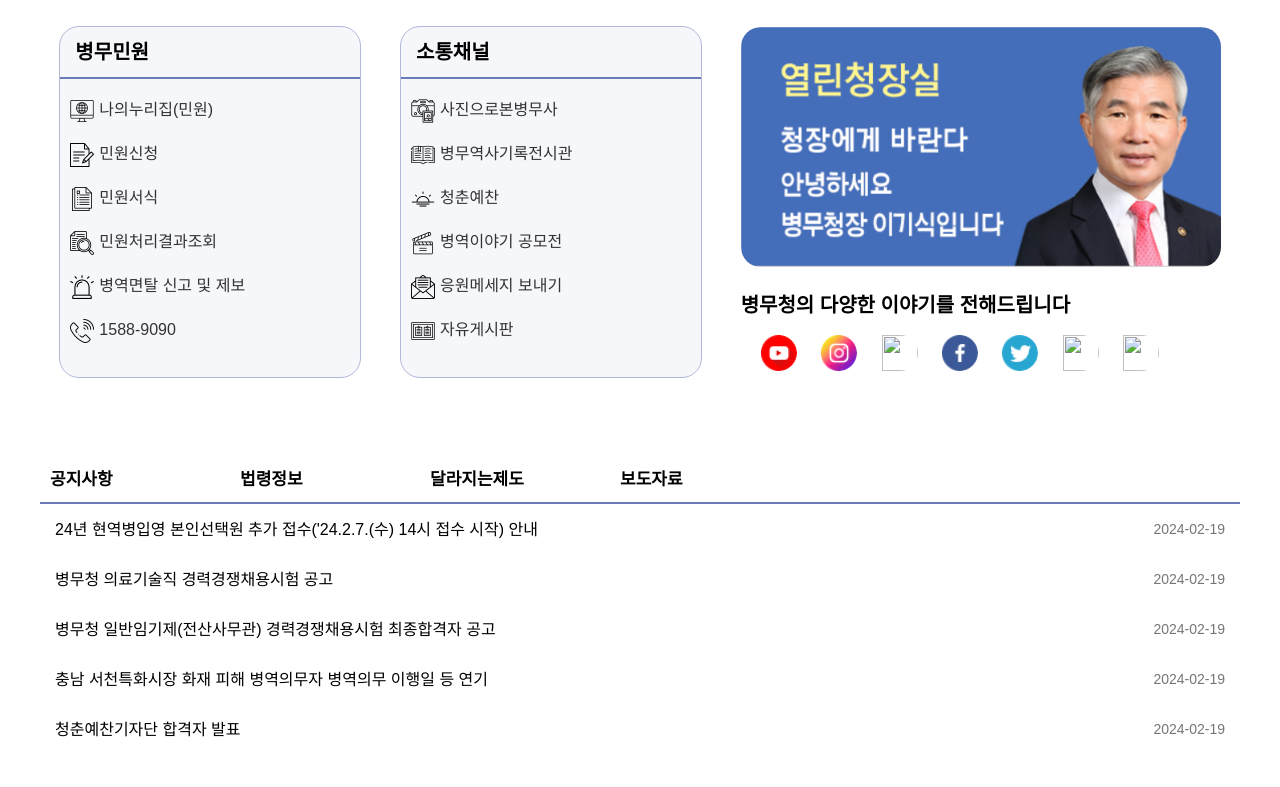
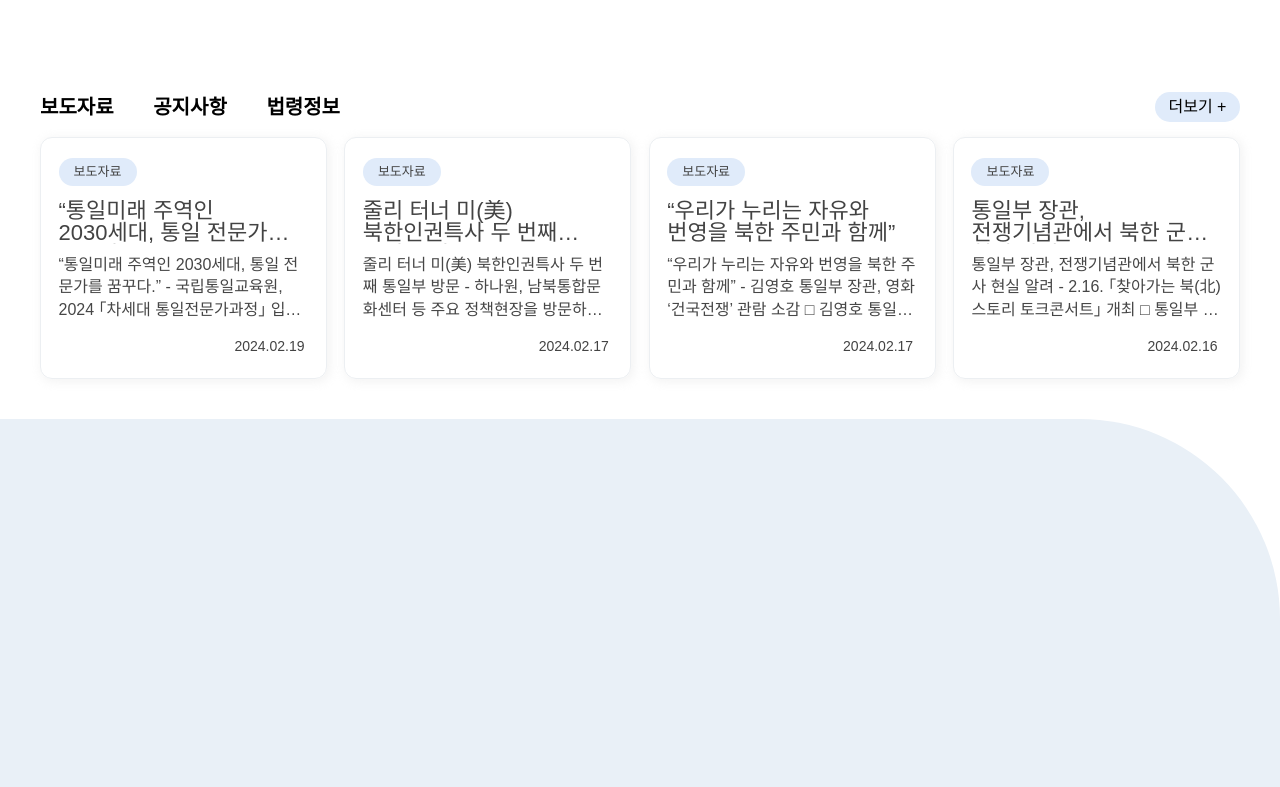
Before and after one commit to lsy1168/project1, a plain HTML site: page index.html in a window 1280 px wide. Shown: the part 973-1760 px from the top of the page. Drawn offline with nearby package versions, Linux system fonts and the light colour scheme; a web font is replaced by a local one.

Commit message:
전체수정

```diff
--- a/css/style.css
+++ b/css/style.css
@@ -7,7 +7,7 @@ footer {
 }
 hr {
   margin: 0;
-  border-top: 1px solid #B1B8D9;
+  border-top: 1px solid #b1b8d9;
 }
 .inner {
   width: 100%;
@@ -101,7 +101,7 @@ header {
   font-weight: bold;
   margin-left: 10px;
 }
-.logo > h1 a{
+.logo > h1 a {
   color: black;
 }
 .logo > .logo_img1 {
@@ -125,17 +125,17 @@ header {
   margin: auto;
   font-size: 20px;
 }
-.header_gnb li a{
+.header_gnb li a {
   color: black;
 }
 /* gnb 1뎁스 */
-.header_gnb li a:hover{
+.header_gnb li a:hover {
   color: #30488c;
 }
-.header_gnb .w100{
+.header_gnb .w100 {
   position: absolute;
   width: 100%;
-  background-color: #e0ebfa ;
+  background-color: #e0ebfa;
   left: 0;
   top: 9.4rem;
   height: 0px;
@@ -144,13 +144,13 @@ header {
   transition: padding 0.5s;
   box-shadow: 0 2px 2px rgb(0, 0, 0 / 7%);
 }
-.header_gnb li:hover .w100{
+.header_gnb li:hover .w100 {
   height: auto;
   padding: 20px 0;
   box-shadow: 0 10px 10px rgba(0, 0, 0, 0.3);
 }
 /* gnb 2뎁스  */
-.header_gnb li .inner{
+.header_gnb li .inner {
   display: flex;
 }
 .header_gnb li ul li {
@@ -159,7 +159,7 @@ header {
   border-left: 1px solid #c9c9c9;
   padding-left: 10px;
   padding-right: 10px;
-  display:  flex;
+  display: flex;
   flex-direction: column;
   border-right: 1px solid #c9c9c9;
 }
@@ -179,7 +179,7 @@ header {
   margin-bottom: 3px;
   font-size: 0.8em;
 }
-.header_gnb li ul li dl dd{
+.header_gnb li ul li dl dd {
   margin-top: 3px;
 }
 .header_gnb li ul li dl dt a {
@@ -210,20 +210,45 @@ main {
   margin: auto;
   height: 500px;
 }
+
 .main_banner {
   width: 100%;
   height: 100%;
+  position: relative;
+	overflow: hidden;
+  box-shadow: 2px 2px 8px 2px rgba(221, 221, 221, 0.3);
 }
-.main_banner img {
-  width: 100%;
-  height: 100%;
-  border-radius: 20px;
+.main_banner > div[class*='slide']{
+	position: absolute;
+	width: 100%;
+	height: 100%;
+	left: 0;
+	top: 0;
+	opacity: 0;
+	transition: opacity 2s;
+}
+.main_banner > div[class*='slide'].on{
+  opacity: 1;
+}
+.slide1 {
+	background: url(../img/CAIS_HPIS_1.jpg) no-repeat center top/cover;
+  border-radius: 25px;
+
+}
+.slide2 {
+	background: url(../img/CAIS_HPIS_2.jpg) no-repeat center top/cover;
+  border-radius: 25px;
+}
+.slide3 {
+	background: url(../img/CAIS_HPIS_3.jpg) no-repeat center top/cover;
+  border-radius: 25px;
 }
 .section_2 {
+  padding: 40px 0;
   max-width: 1200px;
   width: 100%;
   margin: auto;
-  height: 250px;
+  height: 280px;
 }
 .main_top {
   display: flex;
@@ -258,7 +283,7 @@ main {
   font-weight: bold;
   color: #30488c;
 }
-.main_top_box2:hover{
+.main_top_box2:hover {
   background: yellow;
 }
 .main_top_box2 a {
@@ -304,187 +329,129 @@ main {
   margin: 20px;
   color: black;
 }
+/* 섹션 3  */
 .section_3 {
+  padding: 40px 0;
   max-width: 1200px;
   width: 100%;
   margin: auto;
-  height: 500px;
+  height: 100%;
+}
+.section3_top {
+  height: 60px;
+  width: 100%;
   display: flex;
+  flex-direction: row;
+  align-items: center;
+  justify-content: space-between;
 }
-.section_left {
-  width: 25%;
-  height: 350px;
-  margin: auto;
+.section3_top_left {
   display: flex;
-  justify-content: space-evenly;
-  flex-direction: column;
+  flex-direction: row;
   align-items: center;
-  background: #F6F7FB;
-  border-radius: 20px;
-  border: 1px solid #B1B8D9;
+  justify-content: space-between;
+  width: 300px;
 }
-.section_left_2 {
-  width: 25%;
-  height: 350px;
-  margin: auto;
-  display: flex;
-  justify-content: space-evenly;
-  flex-direction: column;
-  align-items: center;
-  background: #F6F7FB;
-  border-radius: 20px;
-  border: 1px solid #B1B8D9;
-
-}
-.section_right {
-  width: 40%;
-  height: 350px;
-  margin: auto;
-}
-.section_right img {
-  border-radius: 20px;
-  width: 100%;
-}
-.section_right_bottom{
-  padding-top: 25px;
-  width: 100%;
-  height: 90px;
-}
-.section_right_bottom h2{
-  font-size: 20px;
-  font-weight:700;
-  padding-bottom: 20px;
-}
-.section_right_bottom img{
-  width: 36px;
-  height: 36px;
-  padding-left: 20px;
-
-}
-.s3_left_top {
-  width: 100%;
-  height: 50px;
-  border-bottom: 2px solid #6C7AB9 ;
-}
-.s3_left_bottom {
-  width: 100%;
-  height: 100%;
-  padding-left: 20px;
-}
-.h3_1 {
-  width: 100%;
-  margin: auto;
+.section3_top_left a {
+  color: black;
   font-size: 20px;
   font-weight: bold;
-  line-height: 50px;
-  padding-left: 15px;
 }
-.s3_left_bottom_icons {
+.section3_top_left_box {
+}
+.section3_top_right {
+}
+.section3_top_box_right_box {
+  width: 85px;
+  height: 30px;
+  background: #e0ebfa;
+  border-radius: 25px;
+  text-align: center;
+  line-height: 30px;
+}
+.section3_top_box_right_box a {
+  color: black;
+}
+.section3_bottom {
+  width: 100%;
+  display: flex;
+  flex-direction: row;
+  justify-content: space-between;
+}
+.section3_bottom_box {
+  width: 285px;
+  height: 240px;
+  border: 1px solid #eceff2;
+  border-radius: 12px;
+  box-shadow: 2px 2px 8px 2px rgba(221, 221, 221, 0.3);
   display: flex;
   flex-direction: column;
-  width: 100%;
-  height: 85%;
+  justify-content: space-evenly;
 }
-.s3_left_bottom_icon {
-  height: 24px;
-  width: 285px;
-  padding-top: 20px;
-}
-.s3_left_bottom_icon img {
-  vertical-align:middle;
-}
-.s3_left_bottom_icon a{
-  padding-left: 5px;
-  color: #333;
-}
-/* 섹션3_2 */
-
-.s3_left_top_2 {
-  width: 100%;
-  height: 50px;
-  border-bottom: 2px solid #6C7AB9 ;
-}
-.s3_left_bottom_2 {
-  width: 100%;
-  height: 100%;
-  padding-left: 20px;
-}
-.h3_2 {
-  width: 100%;
+.boxs_3{
   margin: auto;
-  font-size: 20px;
-  font-weight: bold;
-  line-height: 50px;
-  padding-left: 15px;
-}
-.s3_left_bottom_icons_2 {
+  width: 250px;
+  height: 200px;
   display: flex;
   flex-direction: column;
-  width: 100%;
-  height: 85%;
+  justify-content: flex-start;
+  position: relative;
+  margin-bottom: 20px;
 }
-.s3_left_bottom_icon_2 {
-  height: 24px;
-  width: 285px;
-  padding-top: 20px;
+.section3_bottom_box>div .sort {
+  width: 78px;
+  height: 28px;
+  background: #e0ebfa;
+  color: #434343;
+  font-size: 13px;
+  line-height: 28px;
+  font-weight: 500;
+  text-align: center;
+  border-radius: 25px;
 }
-.s3_left_bottom_icon_2 img {
-  vertical-align:middle;
+.section3_bottom_box>div .title {
+  margin: 14px 0 10px;
+  color: #434343;
+  font-size: 22px;
+  font-weight: 500;
+  overflow: hidden;
+  word-break: keep-all;
+  -webkit-line-clamp: 2;
+  text-overflow: ellipsis;
+  display: -webkit-box;
+  -webkit-box-orient: vertical;
 }
-.s3_left_bottom_icon_2 a{
-  padding-left: 5px;
-  color: #333;
+.section3_bottom_box>div .text {
+  overflow: hidden;
+  -webkit-line-clamp: 3;
+  text-overflow: ellipsis;
+  display: -webkit-box;
+  -webkit-box-orient: vertical;
+  color: #464646;
+    line-height: 1.4;
+}
+.section3_bottom_box>div .date{
+  position: absolute;
+  right: -20px;
+  bottom: 5px;
+  padding: 0 24px;
+  line-height: 1;
+  padding-top: 10px;
+  color: #434343;
+  font-size: 14px;
+
 }
 
 /* 섹션4 */
 .section_4 {
-  max-width: 1200px;
+  padding: 40px 0;
   width: 100%;
   margin: auto;
-  height: 350px;
+  height: 300px;
+  background: #E9F0F7;
+  border-radius: 0 200px 0 0;
 }
-.s4_top {
-  display: flex;
-  flex-direction: row;
-  align-items: center;
-  width: 100%;
-  height: 50px;
-  border-bottom:2px solid #6C7AB9 ;
-}
-.s4_top_box {
-  width: 15%;
-  height: 40px;
-/*   border: 1px solid; */
-  margin-left: 10px;
-  /* text-align: center; */
-  line-height: 45px;
-  font-size: 17px;
-  font-weight: bold;
-  display: flex;
 
-}
-.s4_bottom {
-  width: 100%;
-  height: 250px;
-  display: flex;
-  flex-direction: column;
-  justify-content: space-around;
-  line-height: 45px;
-}
-.s4_bottom_box {
-  width: 100%;
-  height: 18%;
-  margin-left: 15px;
-}
-.s4_bottom_box a{
-  color: black;
-}
-.s4_bottom_box>span{
-  float: right;
-  margin-right: 30px;
-  font-size: 14px;
-  color: #767676;
-}
 .section_5 {
   max-width: 1200px;
   width: 100%;
@@ -496,42 +463,43 @@ main {
 }
 .s5_top {
   width: 100%;
-  border: 1px solid  #B1B8D9;
+  border: 1px solid #b1b8d9;
   height: 40%;
   margin: auto;
   display: flex;
   justify-content: space-around;
   flex-direction: row;
   align-items: center;
-  background-color: #F6F7FB ;
+  background-color: #f6f7fb;
 }
-.s5_h3_box{
+.s5_h3_box {
   width: 80px;
   height: 42px;
 }
 .s5_h3 {
   text-align: center;
 }
-.s5_h3_imgs{
+.s5_h3_imgs {
   margin-top: 5px;
   display: flex;
   flex-direction: row;
-    justify-content: space-around;
+  justify-content: space-around;
 }
 .s5_top_box {
   width: 12%;
   height: 40px;
-  border: 0.5px solid   #B1B8D9;
+  border: 0.5px solid #b1b8d9;
   background-color: white;
   text-align: center;
 }
-.s5_top_box>a{
+.s5_top_box > a {
   line-height: 40px;
   color: black;
   font-size: 14px;
 }
 
 .s5_bottom {
+
   width: 100%;
   height: 50px;
   margin: auto;
@@ -543,11 +511,11 @@ main {
 .s5_botton_box {
   width: 230px;
   height: 37px;
-  border: 1px solid  #B1B8D9;
-  background-color: #F6F7FB ;
+  border: 1px solid #b1b8d9;
+  background-color: #f6f7fb;
   text-align: center;
 }
-.s5_botton_box a{
+.s5_botton_box a {
   line-height: 37px;
   color: black;
   font-size: 16px;
@@ -556,8 +524,8 @@ main {
 
 /* //메인 */
 footer {
-  border-top: 1px solid #B1B8D9;
- /*  background: gray; */
+  border-top: 1px solid #b1b8d9;
+  /*  background: gray; */
 }
 .footer_1 {
   max-width: 1200px;
@@ -573,14 +541,14 @@ footer {
   width: 16.6%;
   height: 40px;
   background: white;
-  border: 1px solid #B1B8D9;
+  border: 1px solid #b1b8d9;
   text-align: center;
   line-height: 40px;
 }
-.footer_2{
-  border-top: 1px solid #B1B8D9;
+.footer_2 {
+  border-top: 1px solid #b1b8d9;
 }
-.f_bottom{
+.f_bottom {
   margin-top: 5px;
   max-width: 1200px;
   width: 100%;
--- a/index.html
+++ b/index.html
@@ -1,9 +1,11 @@
 <!DOCTYPE html>
 <html lang="ko">
   <head>
+
     <meta charset="UTF-8" />
     <meta name="viewport" content="width=device-width, initial-scale=1.0" />
     <title>병무청</title>
+    <script src="https://code.jquery.com/jquery-3.4.1.js"></script>
     <link rel="stylesheet" href="./css/reset.css" />
     <link rel="stylesheet" href="./css/style.css" />
   </head>
@@ -480,8 +482,11 @@
       </header>
       <main>
         <section class="section_1">
-          <div class="main_banner">
-            <img class="banner" src="./img/메인배너.2.png" alt="메인배너" />
+            <div class="main_banner">
+
+            <div class="slide1 on"></div>
+            <div class="slide2"></div>
+            <div class="slide3"></div>
           </div>
         </section>
         <!-- 섹션1 // -->
@@ -560,101 +565,52 @@
         </section>
         <!-- 섹션2 // -->
         <section class="section_3">
-          <div class="section_left">
-            <div class="s3_left_top">
-              <h3 class="h3_1">병무민원</h3>
+          <div class="section3_top">
+            <div class="section3_top_left">
+              <div class="section3_top_left_box"><a href="">보도자료</a></div>
+              <div class="section3_top_left_box"><a href="">공지사항</a></div>
+              <div class="section3_top_left_box"><a href="">법령정보</a></div>
             </div>
-            <div class="s3_left_bottom">
-              <div class="s3_left_bottom_icons">
-                <div class="s3_left_bottom_icon">
-                  <img src="./img/free-icon-web-browser-8991878.png" alt="" /><a href="">나의누리집(민원)</a>
-                </div>
-                <div class="s3_left_bottom_icon">
-                  <img src="./img/free-icon-document-177256.png" alt="" /><a href="">민원신청</a>
-                </div>
-                <div class="s3_left_bottom_icon">
-                  <img src="./img/free-icon-document-888034.png" alt="" /><a href="">민원서식</a>
-                </div>
-                <div class="s3_left_bottom_icon">
-                  <img src="./img/free-icon-document-4426024.png" alt="" /><a href="">민원처리결과조회</a>
-                </div>
-                <div class="s3_left_bottom_icon">
-                  <img src="./img/free-icon-alarm-811954.png" alt="" /><a href="">병역면탈 신고 및 제보</a>
-                </div>
-                <div class="s3_left_bottom_icon">
-                  <img src="./img/free-icon-phone-1959251.png" alt="" /><a href="">1588-9090</a>
-                </div>
+            <div class="section3_top_right">
+              <div class="section3_top_box_right_box"><a href="">더보기 +</a></div>
+            </div>
+          </div>
+          <div class="section3_bottom">
+            <div class="section3_bottom_box">
+              <div class="boxs_3">
+                <div class="sort">보도자료</div>
+                <div class="title">“통일미래 주역인 2030세대, 통일 전문가를 꿈꾸다.”</div>
+                <div class="text">  “통일미래 주역인 2030세대, 통일 전문가를 꿈꾸다.”    - 국립통일교육원, 2024 ｢차세대 통일전문가과정｣ 입교식 개최   □ 국립통일교육원은 2월 16일(금) 국립통일교육원 대강당에서 2024년 「차세...</div>
+                <div class="date"> 2024.02.19</div>
               </div>
             </div>
-          </div>
-          <div class="section_left_2">
-            <div class="s3_left_top_2">
-              <h3 class="h3_2">소통채널</h3>
-            </div>
-            <div class="s3_left_bottom_2">
-              <div class="s3_left_bottom_icons_2">
-                <div class="s3_left_bottom_icon_2">
-                  <img src="./img/free-icon-photograph-6078327.png" alt="" /><a href="">사진으로본병무사</a>
-                </div>
-                <div class="s3_left_bottom_icon_2">
-                  <img src="./img/free-icon-open-book-2780007.png" alt="" /><a href="">병무역사기록전시관</a>
-                </div>
-                <div class="s3_left_bottom_icon_2">
-                  <img src="./img/free-icon-sun-5736641.png" alt="" /><a href="">청춘예찬</a>
-                </div>
-                <div class="s3_left_bottom_icon_2">
-                  <img src="./img/free-icon-cinema-3875391.png" alt="" /><a href="">병역이야기 공모전</a>
-                </div>
-                <div class="s3_left_bottom_icon_2">
-                  <img src="./img/free-icon-email-6888661.png" alt="" /><a href="">응원메세지 보내기</a>
-                </div>
-                <div class="s3_left_bottom_icon_2">
-                  <img src="./img/free-icon-noticeboard-5624577.png" alt="" /><a href="">자유게시판</a>
-                </div>
+            <div class="section3_bottom_box">
+              <div class="boxs_3">
+                <div class="sort">보도자료</div>
+                <div class="title">줄리 터너 미(美) 북한인권특사 두 번째 통일부 방문</div>
+                <div class="text">   줄리 터너 미(美) 북한인권특사 두 번째 통일부 방문  - 하나원,    남북통합문화센터 등 주요 정책현장을 방문하고 북한인권 협력방안 논의   □ 줄리 터너 미국 북한인권특사는 2.15.(목), 2.16.(금)...</div>
+                <div class="date"> 2024.02.17</div>
               </div>
             </div>
-          </div>
-          <div class="section_right">
-            <img src="./img/열린청장2.png" alt="" />
-            <div class="section_right_bottom">
-              <h2>병무청의 다양한 이야기를 전해드립니다</h2>
-             <!--  <img src="./img/ico_sns.png" alt=""> -->
-              <img src="./img/free-icon-youtube-3670209.png" alt="">
-              <img src="./img/free-icon-instagram-3955024.png" alt="">
-              <img src="./img/free-icon-kakao-talk-4494622.png" alt="">
-              <img src="./img/free-icon-facebook-logo-2504792.png" alt="">
-              <img src="./img/free-icon-twitter-179342.png" alt="">
-              <img src="./img/free-icon-kakao-talk-4494622.png" alt="">
-              <img src="./img/free-icon-kakao-talk-4494622.png" alt="">
+            <div class="section3_bottom_box">
+              <div class="boxs_3">
+                <div class="sort">보도자료</div>
+                <div class="title">“우리가 누리는 자유와 번영을 북한 주민과 함께”</div>
+                <div class="text">    “우리가 누리는 자유와 번영을 북한 주민과 함께”    - 김영호 통일부 장관, 영화 ‘건국전쟁’ 관람 소감   □ 김영호 통일부 장관은 2.17.(토) 오후 서울 코엑스 소재 영화관에서 ‘건국전쟁’을 관람한 후...</div>
+                <div class="date"> 2024.02.17</div>
+              </div>
+            </div>
+            <div class="section3_bottom_box">
+              <div class="boxs_3">
+                <div class="sort">보도자료</div>
+                <div class="title">통일부 장관, 전쟁기념관에서 북한 군사 현실 알려</div>
+                <div class="text">    통일부 장관, 전쟁기념관에서 북한 군사 현실 알려  - 2.16.    ｢찾아가는 북(北)스토리 토크콘서트｣ 개최   □ 통일부 장관과 함께하는 ｢찾아가는 북(北)스토리 토크콘서트｣가 2월 16일(금) 오후 15...</div>
+                <div class="date"> 2024.02.16</div>
+              </div>
             </div>
           </div>
         </section>
         <section class="section_4">
-          <div class="s4_top">
-            <div class="s4_top_box">공지사항</div>
-            <div class="s4_top_box">법령정보</div>
-            <div class="s4_top_box">달라지는제도</div>
-            <div class="s4_top_box">보도자료</div>
-          </div>
-          <div class="s4_bottom">
-            <div class="s4_bottom_box">
-              <a href="">
-                24년 현역병입영 본인선택원 추가 접수('24.2.7.(수) 14시 접수 시작)
-                안내
-              </a><span>2024-02-19</span>
-            </div>
-            <div class="s4_bottom_box">
-              <a href="">병무청 의료기술직 경력경쟁채용시험 공고</a>
-              <span>2024-02-19</span>
-            </div>
-            <div class="s4_bottom_box">
-              <a href="">병무청 일반임기제(전산사무관) 경력경쟁채용시험 최종합격자 공고</a><span>2024-02-19</span>
-            </div>
-            <div class="s4_bottom_box">
-              <a href="">충남 서천특화시장 화재 피해 병역의무자 병역의무 이행일 등 연기</a><span>2024-02-19</span>
-            </div>
-            <div class="s4_bottom_box"><a href="">청춘예찬기자단 합격자 발표</a><span>2024-02-19</span></div>
-          </div>
         </section>
         <section class="section_5">
           <div class="s5_top">
@@ -706,5 +662,6 @@
       </footer>
     </div>
     <script src="js/script.js"></script>
+    <script src="js/custom.js"></script>
   </body>
 </html>
```
Also changed, not shown: js/custom.js (added, +22 -0 lines), img/CAIS_HPIS_1.jpg (added), img/CAIS_HPIS_2.jpg (added), img/CAIS_HPIS_3.jpg (added).
